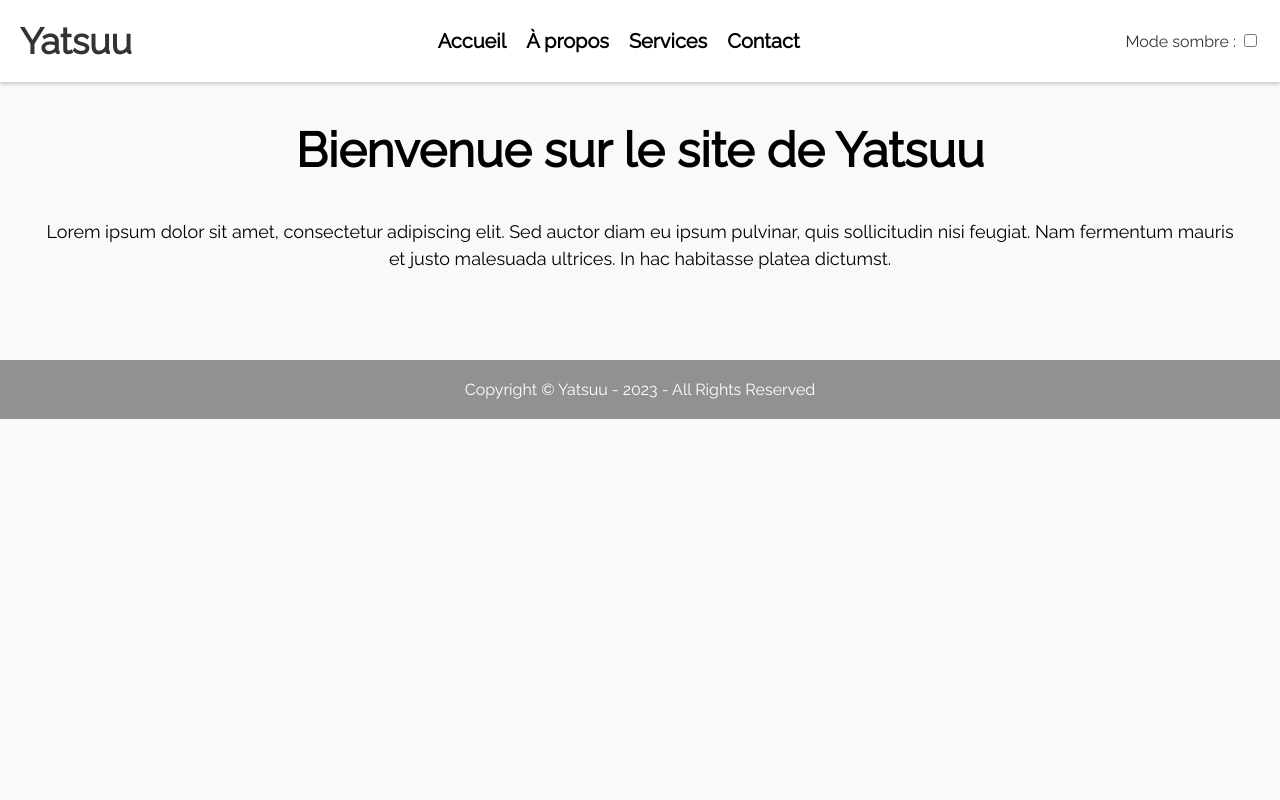
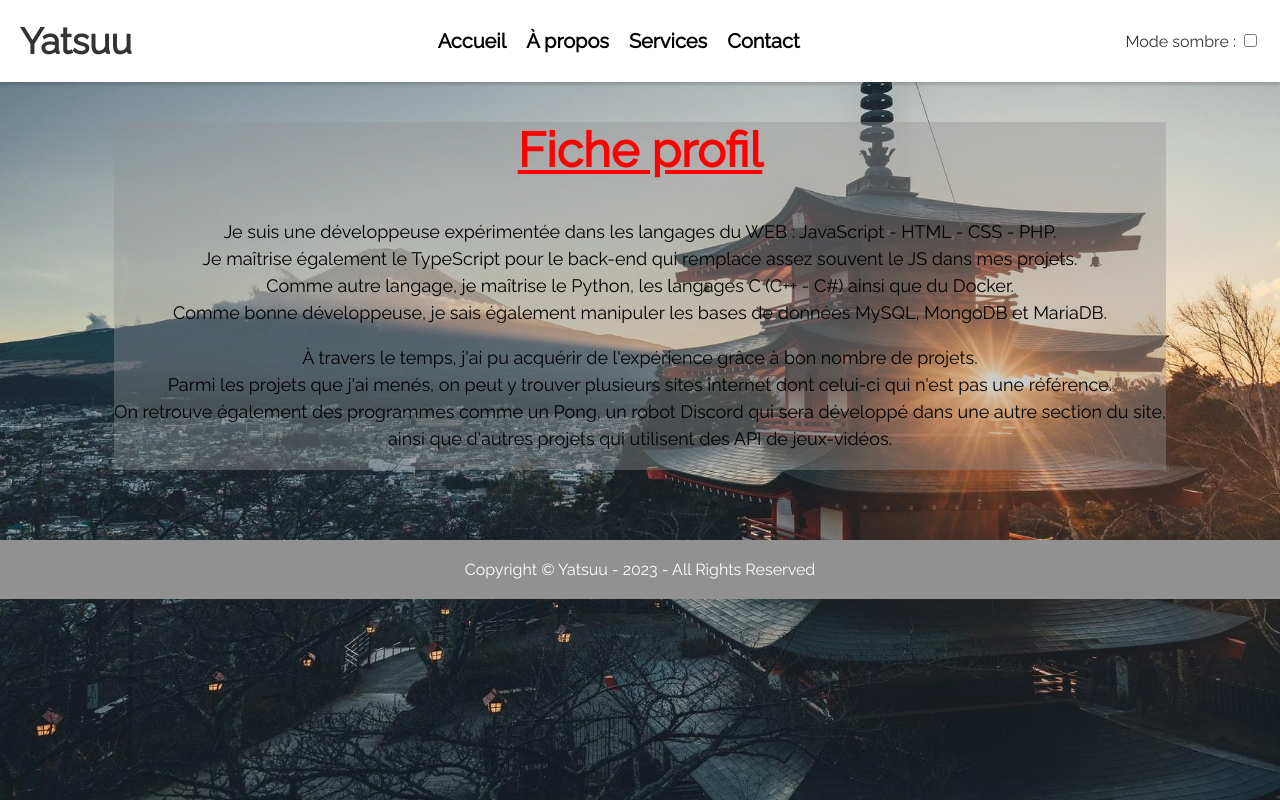
Before and after one commit to Yatsuuw/Yatsuu-Site, a plain HTML site: page index.html in a window 1280 px wide. Drawn offline with Linux system fonts and the light colour scheme.

Commit message:
start rédac txt & opacity

```diff
--- a/css/index.css
+++ b/css/index.css
@@ -7,6 +7,10 @@ body {
     margin: 0;
     padding: 0;
     background-color: #f9f9f9;
+    background-image: url('../assets/images/font.jpg');
+    background-size: cover;
+    background-position: center center;
+    background-repeat: no-repeat;
 }
 
 /* Styles pour l'en-tête */
@@ -73,16 +77,26 @@ main {
 section {
     text-align: center;
     margin-bottom: 30px;
+    background-color: rgba(145, 145, 145, 0.4);
 }
 
-section h2 {
+section h1 {
     font-size: 48px;
     margin-top: 0;
+    text-decoration: underline;
+    color: red;
 }
 
-section p {
+section p.languages-prés {
     font-size: 18px;
     line-height: 1.5;
+    color: dark;
+}
+
+section p.proj-prés {
+    font-size: 18px;
+    line-height: 1.5;
+    color: dark;
 }
 
 a.cta-button {
@@ -146,7 +160,7 @@ body.dark-mode {
 }
 
 section.dark-mode {
-    background-color: #333;
+    background-color: rgba(51,51,51, 0.6);
     color: #fff;
 }
 
--- a/index.html
+++ b/index.html
@@ -34,8 +34,18 @@
         <!-- Partie principale de la page -->
         <main>
             <section>
-                <h2>Bienvenue sur le site de Yatsuu</h2>
-                <p>Lorem ipsum dolor sit amet, consectetur adipiscing elit. Sed auctor diam eu ipsum pulvinar, quis sollicitudin nisi feugiat. Nam fermentum mauris et justo malesuada ultrices. In hac habitasse platea dictumst.</p>
+                <h1>Fiche profil</h1>
+                <p class="languages-prés">
+                    Je suis une développeuse expérimentée dans les langages du WEB : JavaScript - HTML - CSS - PHP.<br>
+                    Je maîtrise également le TypeScript pour le back-end qui remplace assez souvent le JS dans mes projets.<br>
+                    Comme autre langage, je maîtrise le Python, les langages C (C++ - C#) ainsi que du Docker.<br>
+                    Comme bonne développeuse, je sais également manipuler les bases de données MySQL, MongoDB et MariaDB.
+                </p>
+                <p class="proj-prés">
+                    À travers le temps, j'ai pu acquérir de l'expérience grâce à bon nombre de projets.<br>
+                    Parmi les projets que j'ai menés, on peut y trouver plusieurs sites internet dont celui-ci qui n'est pas une référence.<br>
+                    On retrouve également des programmes comme un Pong, un robot Discord qui sera développé dans une autre section du site, <br>ainsi que d'autres projets qui utilisent des API de jeux-vidéos.
+                </p>
             </section>
         </main>
 
```
Also changed, not shown: assets/images/font.jpg (added).
